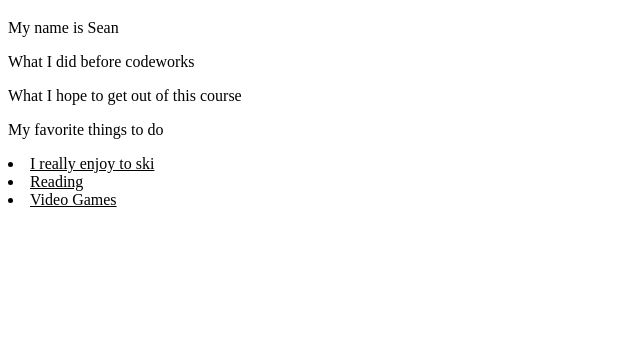
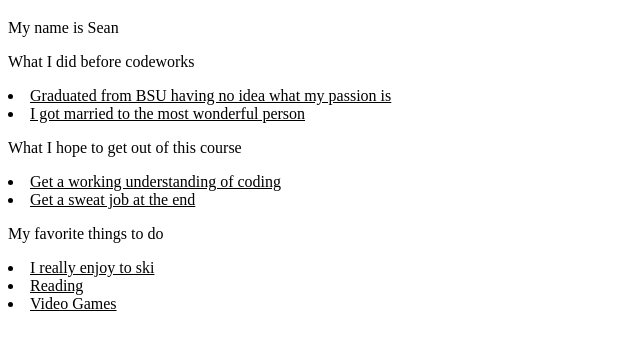
Before and after one commit to SeancMaginnis/codeworks, a plain HTML site: page index.html in a window 1280 px wide. Shown: the part 61-408 px from the top of the page, without its empty margins (0-640 px from the left). Drawn offline with Linux system fonts and the light colour scheme.

Commit message:
few more things

```diff
--- a/index.html
+++ b/index.html
@@ -13,9 +13,15 @@
     <p>My name is Sean</p>
 
     <p>What I did before codeworks</p>
-
+    <u>
+        <li>Graduated from BSU having no idea what my passion is</li>
+        <li>I got married to the most wonderful person</li>
+    </u>
     <p>What I hope to get out of this course</p>
-
+    <u>
+        <li>Get a working understanding of coding</li>
+        <li>Get a sweat job at the end</li>
+    </u>
     <p>My favorite things to do</p>
     <u>
         <li>I really enjoy to ski</li>
```
